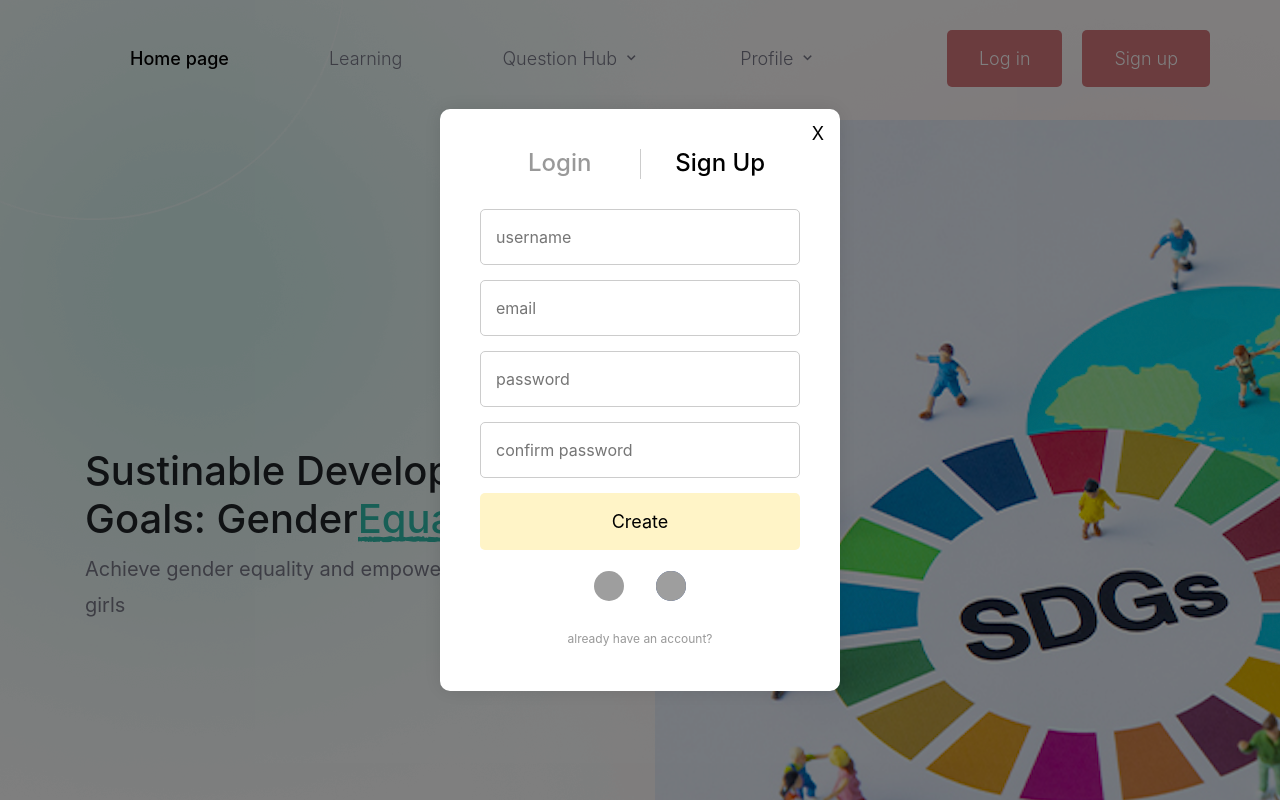
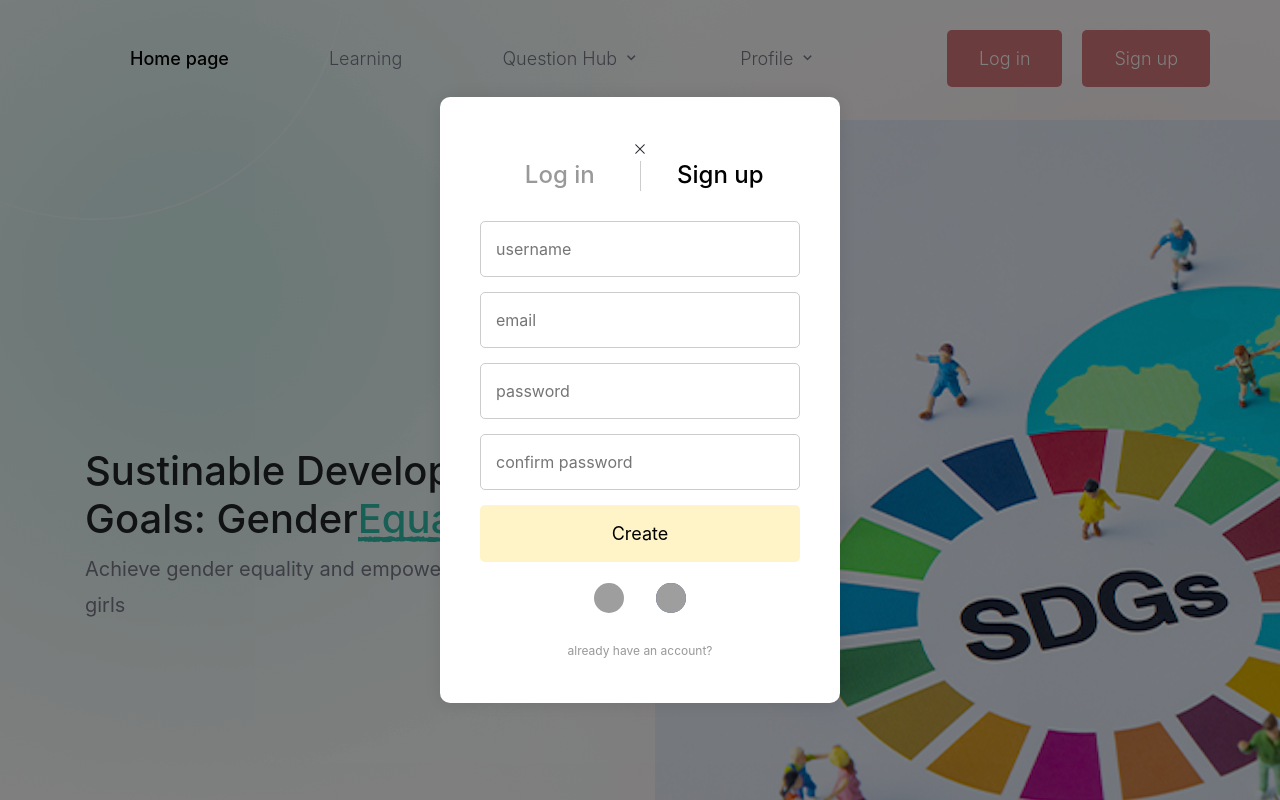
Before and after one commit to Leshangpang/COMP30022-SDGs-Frontend, a Vue app in the folder itp-front/: page / in a window 1280 px wide. Both pictures are taken after a click on the button "Sign up". Shown: the top 800 px of the page. Built offline with nearby package versions, Linux system fonts and the light colour scheme; grey boxes are pictures that could not be loaded; a web font is replaced by a local one.

Commit message:
[TASK-124] <<optimized>> the close button

```diff
--- a/itp-front/src/components/Login.vue
+++ b/itp-front/src/components/Login.vue
@@ -1,21 +1,21 @@
 <template>
   <div class="login-overlay">
     <div class="login-popup auth-container">
-      <button class="close-button" @click="closeForm">X</button>
+      <i class="el-icon-close" @click="closeForm"></i>
       <form class="login-form" @submit.prevent="handleSubmit">
         <header class="auth-header">
           <h2
             :class="{'auth-option': true, 'active': isLogin}"
             @click="isLogin = true"
           >
-            Login
+            Log in
           </h2>
           <div class="divider"></div>
           <h2
             :class="{'auth-option': true, 'active': !isLogin}"
             @click="isLogin = false"
           >
-            Sign Up
+            Sign up
           </h2>
         </header>
         <main>
```
